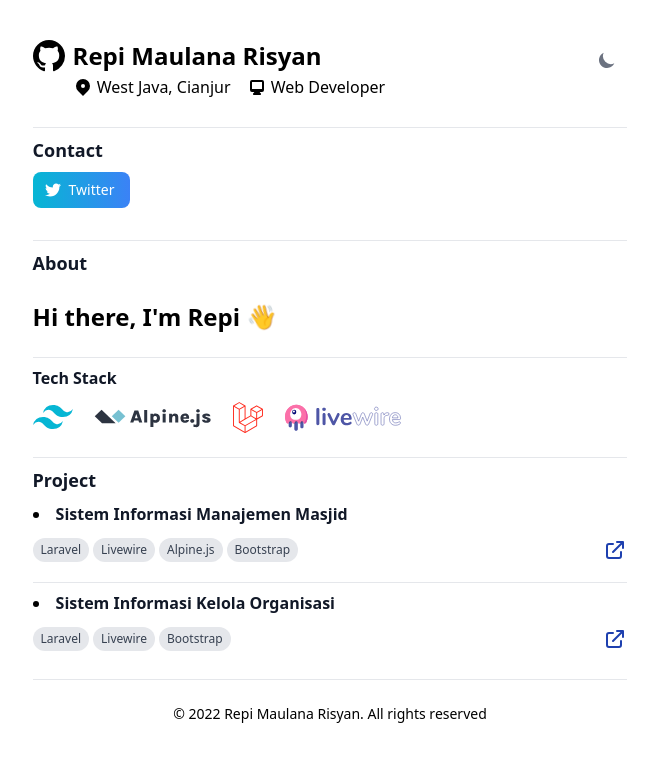
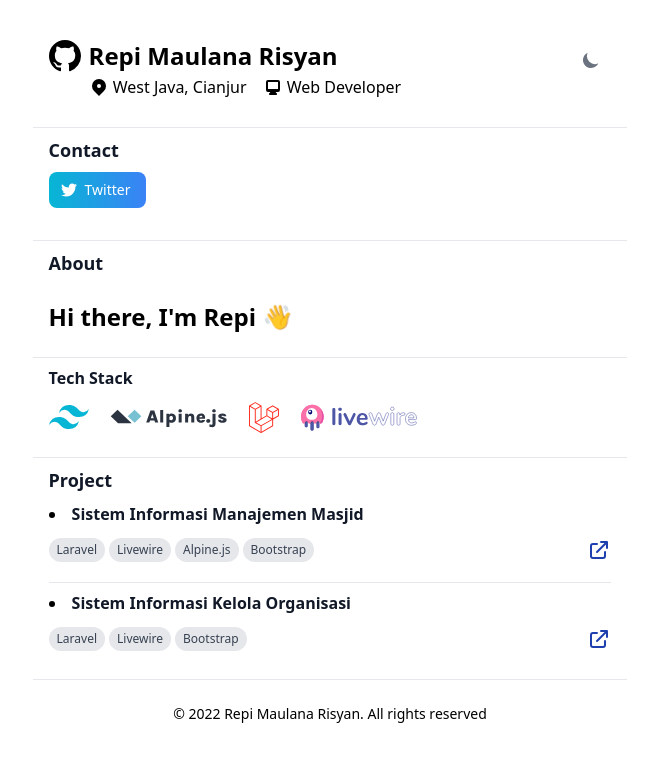
Before and after one commit to repirisyan/repirisyan.github.io, a website: page index.html in a window 1280 px wide. Shown: the whole page, without its empty margins (310-968 px from the left). Drawn offline with nearby package versions, Linux system fonts and the light colour scheme.

Commit message:
fix layout add padding to all section

```diff
--- a/index.html
+++ b/index.html
@@ -19,7 +19,7 @@
 
 <body class="antialiased transition ease-in-out delay-150 bg-white dark:bg-black duration-150">
     <article class="prose container mx-auto mt-10">
-        <header>
+        <header class="px-4">
             <div class="flex justify-between">
                 <div class="flex-none mr-2">
                     <svg height="32" aria-hidden="true" viewBox="0 0 16 16" version="1.1" width="32" data-view-component="true" class="octicon octicon-mark-github dark:fill-white v-align-middle">
@@ -56,7 +56,7 @@
             </div>
         </header>
         <hr class="mt-7">
-        <section class="mt-2" id="contact">
+        <section class="mt-2 px-4" id="contact">
             <h2 class="mb-2 text-lg text-gray-900 font-semibold dark:text-white">
                 Contact
             </h2>
@@ -69,7 +69,7 @@
             </div>
         </section>
         <hr class="mt-6">
-        <section class="mt-2">
+        <section class="mt-2 px-4">
             <h2 class="text-lg text-gray-900 font-semibold dark:text-white">
                 About
             </h2>
@@ -86,7 +86,7 @@
             </div>
         </section>
         <hr class="mt-6">
-        <section class="mt-2" id="techStack">
+        <section class="mt-2 px-4" id="techStack">
             <h2 class="mb-3 text-md text-gray-900 font-semibold dark:text-white">
                 Tech Stack
             </h2>
@@ -106,7 +106,7 @@
             </div>
         </section>
         <hr class="mt-6">
-        <section class="mt-2">
+        <section class="mt-2 px-4">
             <h2 class="text-lg text-gray-900 font-semibold dark:text-white">
                 Project
             </h2>
```
